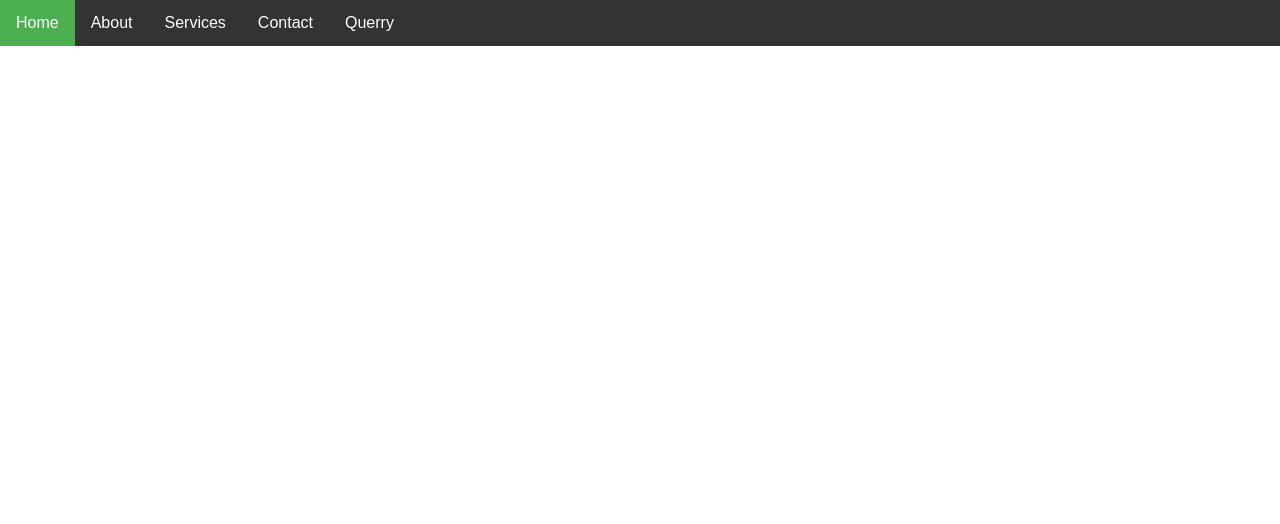
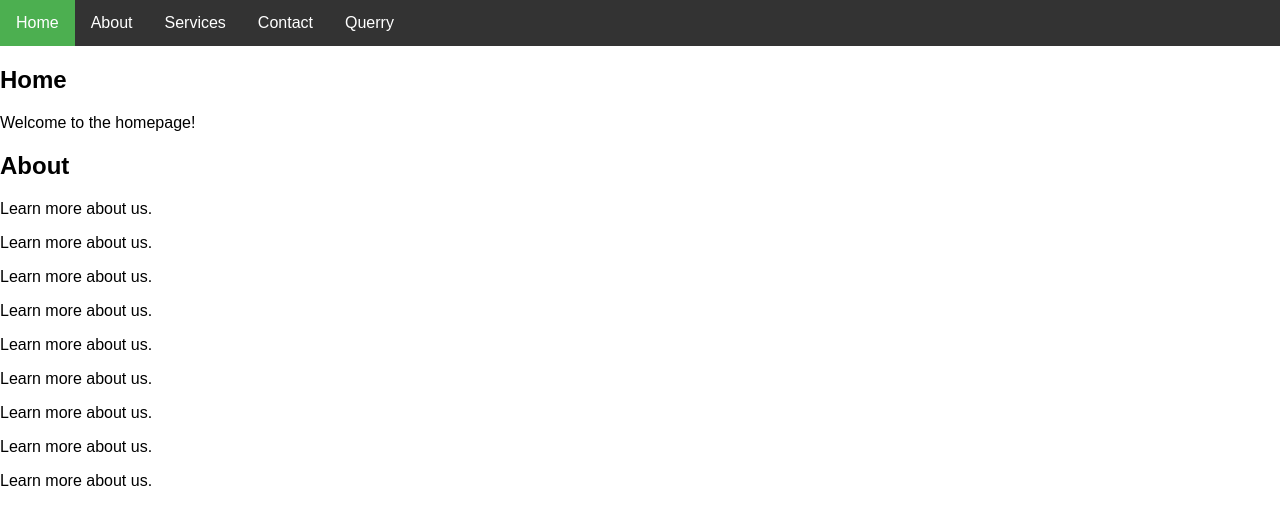
Before and after one commit to aniket-bhadra21/detalyMusic, a plain HTML site: page index.html in a window 1280 px wide. Drawn offline with Linux system fonts and the light colour scheme.

Commit message:
about section updated

```diff
--- a/index.html
+++ b/index.html
@@ -40,5 +40,23 @@
       <a href="#contact">Contact</a>
       <a href="#contact">Querry</a>
     </div>
+
+    <section id="home">
+      <h1>Home</h1>
+      <p>Welcome to the homepage!</p>
+    </section>
+
+    <section id="about">
+      <h1>About</h1>
+      <p>Learn more about us.</p>
+      <p>Learn more about us.</p>
+      <p>Learn more about us.</p>
+      <p>Learn more about us.</p>
+      <p>Learn more about us.</p>
+      <p>Learn more about us.</p>
+      <p>Learn more about us.</p>
+      <p>Learn more about us.</p>
+      <p>Learn more about us.</p>
+    </section>
   </body>
 </html>
```
